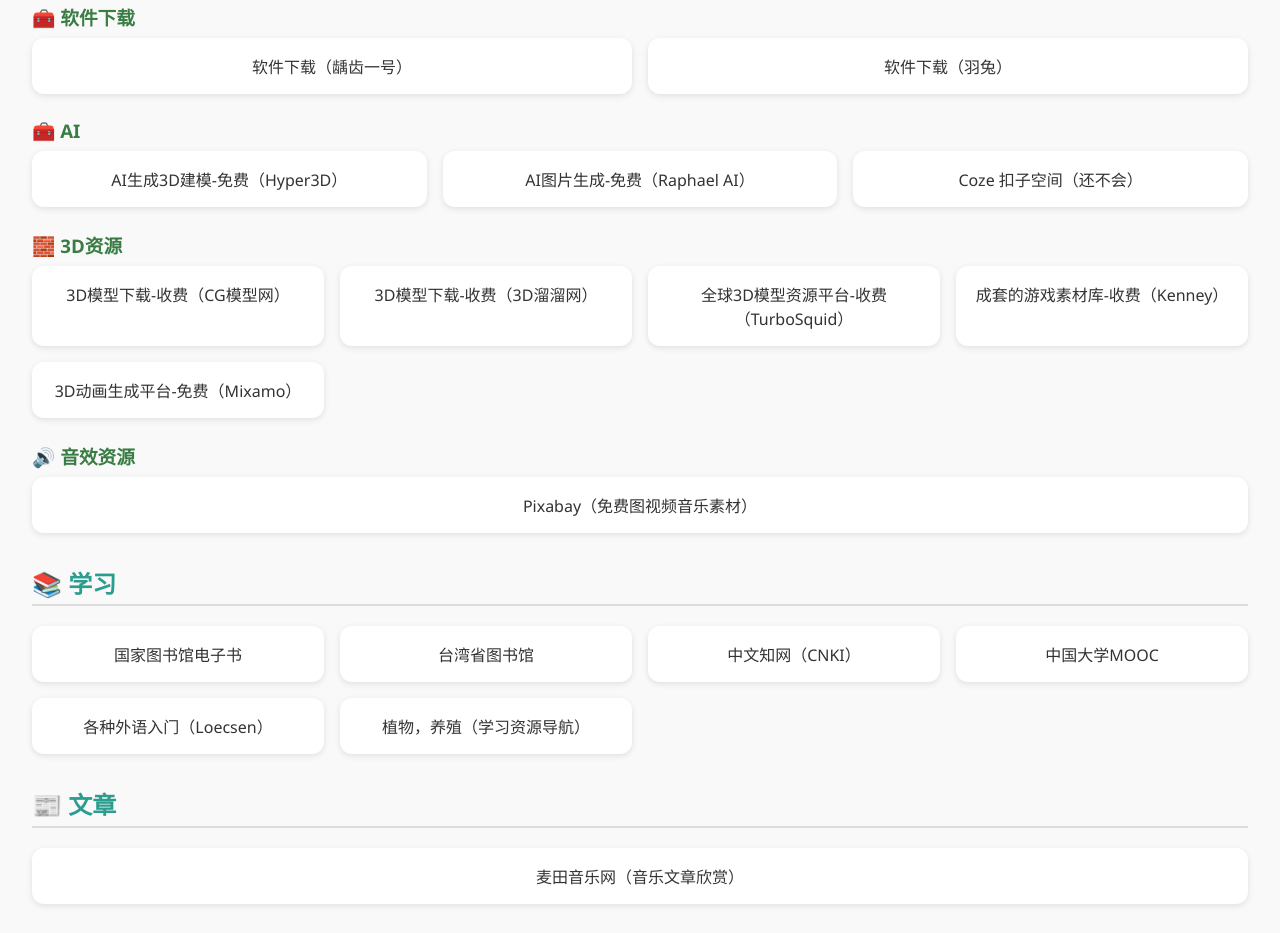
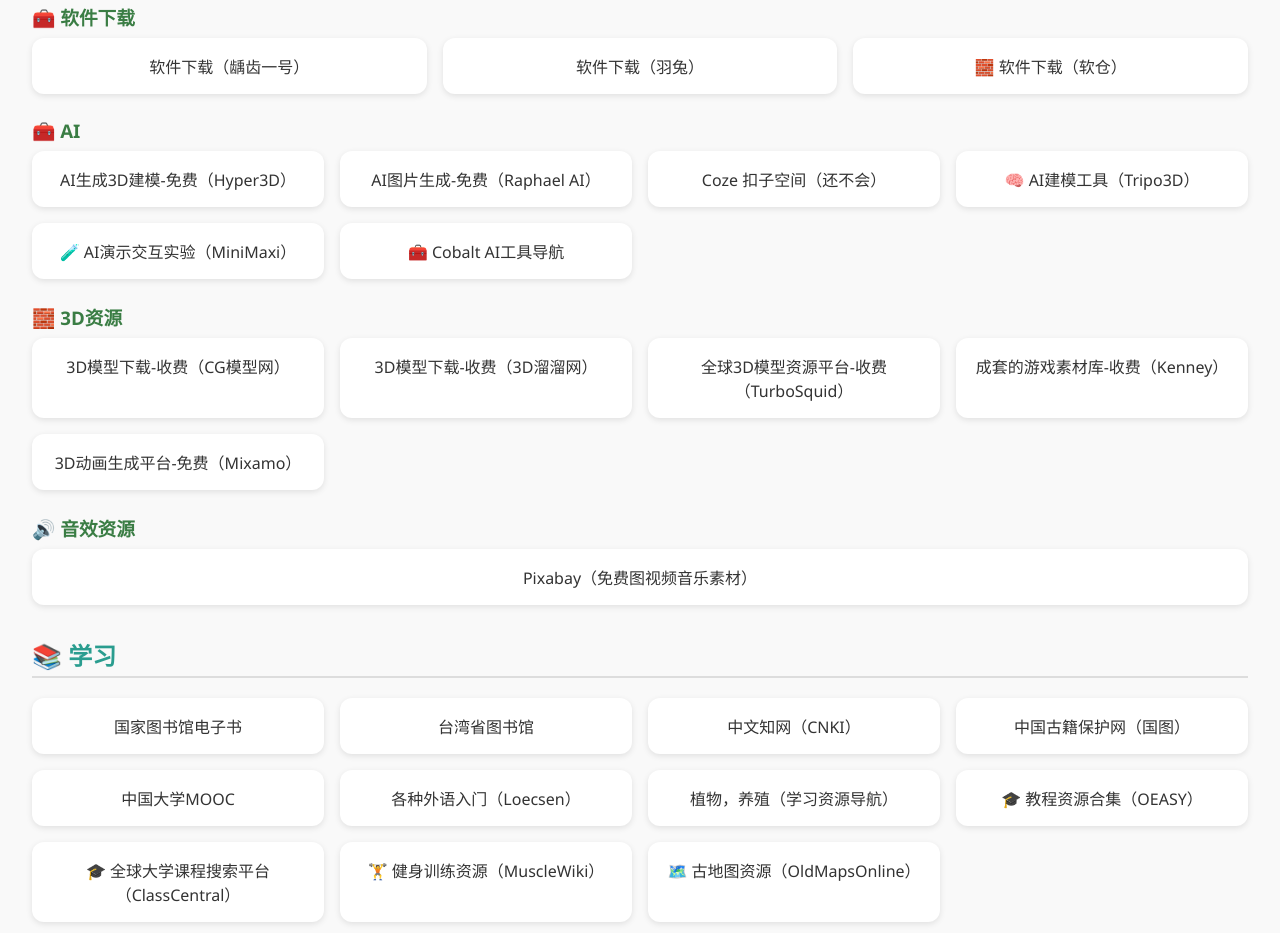
Before and after one commit to kongbudamowang/nick, a plain HTML site: page index.html in a window 1280 px wide. Shown: the part 844-1777 px from the top of the page. Drawn offline with Linux system fonts and the light colour scheme.

Commit message:
Add files via upload

```diff
--- a/index.html
+++ b/index.html
@@ -74,18 +74,16 @@
         <a class="tool-item" href="https://texttospeech.im/zh-CN" target="_blank">📢 文字转语音工具-免费（TextToSpeech.im）</a>
         <a class="tool-item" href="https://www.diyiziti.com/" target="_blank">✍️ 在线中文字体转换器-免费（第一字体网）</a>
         <a class="tool-item" href="https://www.fontspace.com/" target="_blank">英文字体下载-免费（FontSpace）</a>
-        <a class="tool-item" href="https://www.diyiziti.com/" target="_blank">第一字体网-免费（字体转换）</a>
         <a class="tool-item" href="https://818ps.com/home" target="_blank">🎨 在线图片海报制作-收费（图怪兽）</a>
-
+        <a class="tool-item" href="https://33.agilestudio.cn/" target="_blank">🧰 33台词查找-免费（Agile Studio）</a>
+        <a class="tool-item" href="https://www.mygraphpaper.com/index.php?lang=zh-hans" target="_blank">📐 图形方格纸-免费（MyGraphPaper）</a>
     </div>
 
     <h2>📁 资源</h2>
-
     <h3>🖼️ 图片资源</h3>
     <div class="tool-list">
         <a class="tool-item" href="https://pixabay.com/" target="_blank">图视频音乐素材-免费（Pixabay）</a>
         <a class="tool-item" href="https://picjumbo.com/" target="_blank">高质量图片下载-免费（Picjumbo）</a>
-
     </div>
 
     <h3>🖼️ 图片创意参考</h3>
@@ -94,13 +92,13 @@
         <a class="tool-item" href="https://www.pinterest.com/homefeed/" target="_blank">图钉（V）</a>
         <a class="tool-item" href="https://www.zcool.com.cn/" target="_blank">站酷（ ZCOOL）</a>
         <a class="tool-item" href="https://huaban.com/" target="_blank">花瓣</a>
-
     </div>
 
     <h3>🧰 软件下载</h3>
     <div class="tool-list">
         <a class="tool-item" href="https://www.gfxcamp.com/" target="_blank">软件下载（龋齿一号）</a>
         <a class="tool-item" href="https://www.yutu.cn/" target="_blank">软件下载（羽兔）</a>
+        <a class="tool-item" href="https://www.ruancang.net/" target="_blank">🧱 软件下载（软仓）</a>
     </div>
 
     <h3>🧰 AI</h3>
@@ -108,6 +106,9 @@
         <a class="tool-item" href="https://hyper3d.ai/?lang=zh" target="_blank">AI生成3D建模-免费（Hyper3D）</a>
         <a class="tool-item" href="https://raphaelai.org/zh" target="_blank">AI图片生成-免费（Raphael AI）</a>
         <a class="tool-item" href="https://www.coze.cn/" target="_blank">Coze 扣子空间（还不会）</a>
+        <a class="tool-item" href="https://studio.tripo3d.ai/home" target="_blank">🧠 AI建模工具（Tripo3D）</a>
+        <a class="tool-item" href="https://www.minimaxi.com/" target="_blank">🧪 AI演示交互实验（MiniMaxi）</a>
+        <a class="tool-item" href="https://cobalt.tools/?utm_source=ai-bot.cn" target="_blank">🧰 Cobalt AI工具导航</a>
     </div>
 
     <h3>🧱 3D资源</h3>
@@ -129,9 +130,14 @@
         <a class="tool-item" href="http://read.nlc.cn/user/index#" target="_blank">国家图书馆电子书</a>
         <a class="tool-item" href="https://taiwanebook.ncl.edu.tw/zh-tw" target="_blank">台湾省图书馆</a>
         <a class="tool-item" href="http://202.106.125.35/kns55/brief/result.aspx?dbPrefix=CJFQ" target="_blank">中文知网（CNKI）</a>
+        <a class="tool-item" href="https://www.nlc.cn/pcab/" target="_blank">中国古籍保护网（国图）</a>
         <a class="tool-item" href="https://www.icourse163.org/" target="_blank">中国大学MOOC</a>
         <a class="tool-item" href="https://www.loecsen.com/zh" target="_blank">各种外语入门（Loecsen）</a>
         <a class="tool-item" href="https://www.xuezhongcai.com/" target="_blank">植物，养殖（学习资源导航）</a>
+        <a class="tool-item" href="http://oeasy.org/" target="_blank">🎓 教程资源合集（OEASY）</a>
+        <a class="tool-item" href="https://www.classcentral.com/" target="_blank">🎓 全球大学课程搜索平台（ClassCentral）</a>
+        <a class="tool-item" href="https://musclewiki.cn/" target="_blank">🏋️ 健身训练资源（MuscleWiki）</a>
+        <a class="tool-item" href="https://www.oldmapsonline.org/en" target="_blank">🗺️ 古地图资源（OldMapsOnline）</a>
     </div>
 
     <h2>📰 文章</h2>
@@ -153,6 +159,5 @@
         <a class="tool-item" href="https://adzhp.cc/" target="_blank">爱达杂货铺（工具与资源站导航）</a>
         <a class="tool-item" href="https://github.com/kongbudamowang/tools" target="_blank">Github（V）</a>
     </div>
-
 </body>
 </html>
```
